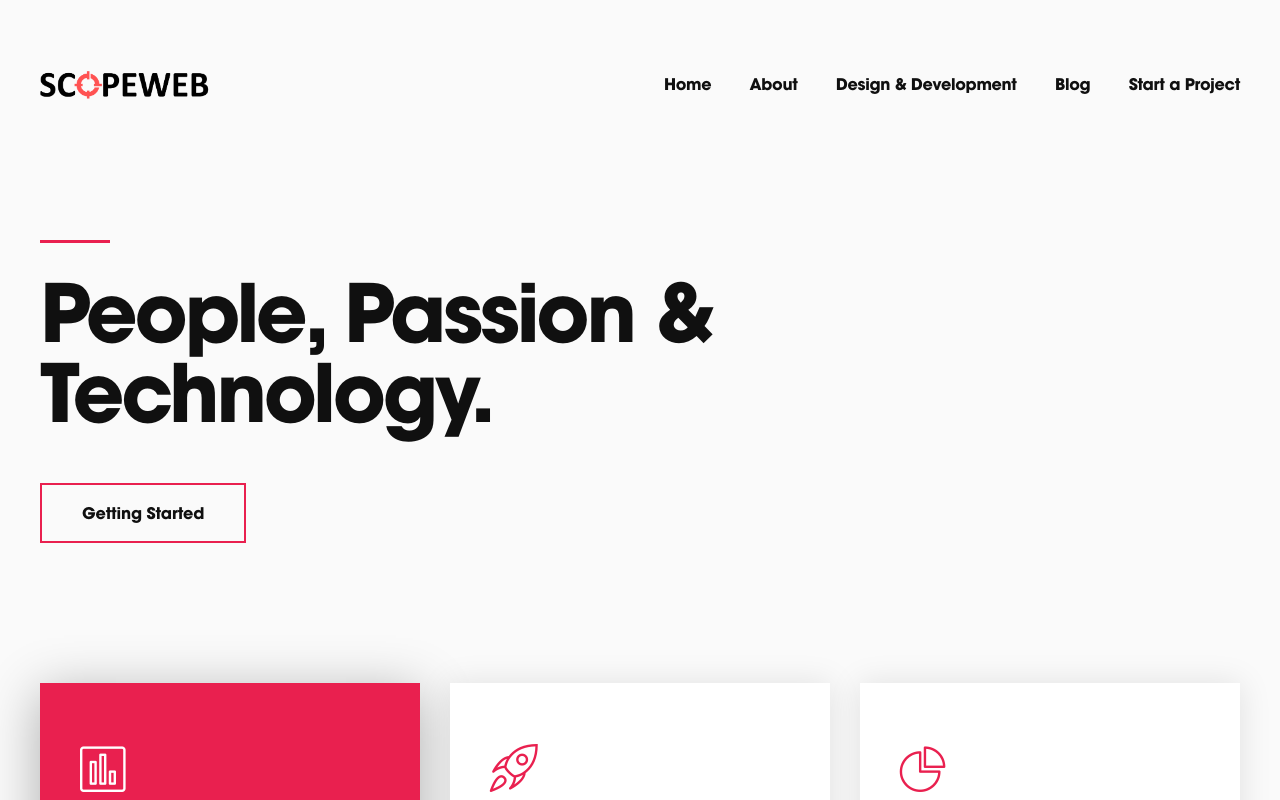
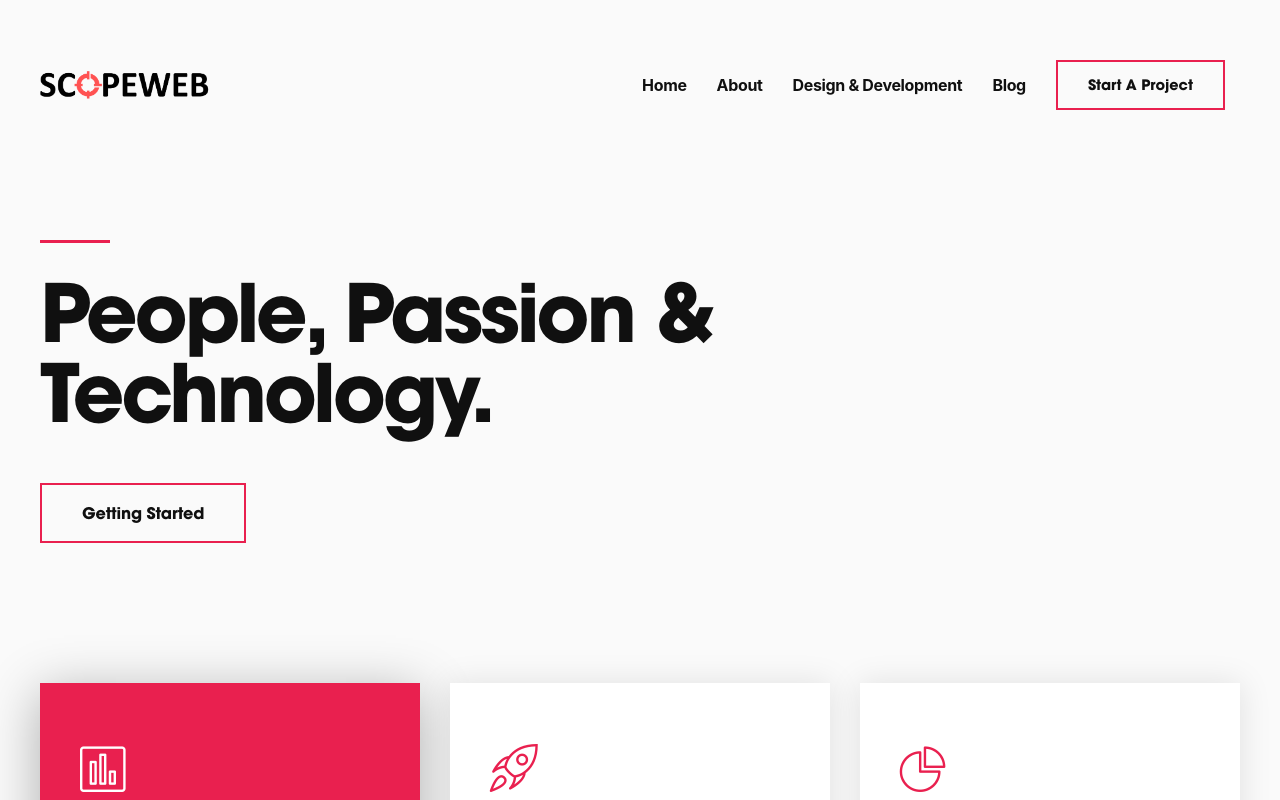
Before and after one commit to Scopeweb/components, a React (Create React App) app: page / in a window 1280 px wide. Shown: the top 800 px of the page. Built offline with nearby package versions, Linux system fonts and the light colour scheme; no server answers.

Commit message:
Added navbar button styling

```diff
--- a/package.json
+++ b/package.json
@@ -3,11 +3,14 @@
   "version": "0.1.0",
   "private": true,
   "dependencies": {
+    "axios": "^0.18.0",
+    "contentful": "^7.0.5",
     "jquery": "^3.3.1",
     "react": "^16.6.3",
     "react-dom": "^16.6.3",
     "react-helmet": "^5.2.0",
     "react-mailchimp-subscribe": "^2.0.2",
+    "react-markdown": "^4.0.3",
     "react-modal": "^3.6.1",
     "react-owl-carousel": "^2.3.1",
     "react-router-dom": "^4.3.1",
--- a/src/Components/Blog/Blog.js
+++ b/src/Components/Blog/Blog.js
@@ -1,18 +1,39 @@
-import React, { Component } from 'react';
+import React from 'react'
+import * as contentful from 'contentful'
 
 import Navbar from '../Global/Navbar/Navbar';
+import BlogItem from './BlogItem/BlogItem';
 
-class Blog extends Component {
+class Blog extends React.Component {
+  state = {
+    posts: []
+  }
+  client = contentful.createClient({
+    space: '5bn9q0airq7w',
+    accessToken: '4b25a0a20b2ebc037d5b960990915530c5c87c6c0cb8d26f8bb67db56a8b42c7'
+  })
+  componentDidMount() {
+    this.fetchPosts().then(this.setPosts);
+  }
+  fetchPosts = () => this.client.getEntries()
+  setPosts = response => {
+    this.setState({
+      posts: response.items
+    })
+  }
   render() {
     return (
         <React.Fragment>
             <Navbar />
             <div>
-                    <h1>Blog</h1>
+                <p>This is the Blog Page</p>
+                <br/>
+                { this.state.posts.map(({fields}, i) =>
+                    <BlogItem key={i} {...fields} />
+                )}
             </div>
         </React.Fragment>
-        );
+    )
   }
 }
-
-export default Blog;
+export default Blog
--- /dev/null
+++ b/src/Components/Blog/BlogItem/BlogItem.js
@@ -0,0 +1,11 @@
+import React from 'react';
+import * as Markdown from 'react-markdown';
+
+const BlogItem = (props) => (
+    <div className="box content">
+        <h1>{props.title}</h1>
+        <Markdown source={props.content} />
+    </div>
+)
+
+export default BlogItem
--- a/src/Components/Global/Navbar/Menu/Menu.js
+++ b/src/Components/Global/Navbar/Menu/Menu.js
@@ -7,11 +7,21 @@ class Menu extends Component {
             <div>
                 <nav className="menu" data-uk-scrollspy-nav="offset: 0; closest: li; scroll: true">
                     <ul>
-                        <li><Link to='/' activeClassName="uk-active">Home</Link></li>
-                        <li><Link to='/about' activeClassName="uk-active">About</Link></li>
-                        <li><Link to='/how-we-work' activeClassName="uk-active">Design &amp; Development</Link></li>
-                        <li><Link to='/blog' activeClassName="uk-active">Blog</Link></li>
-                        <li><Link to='#pr__contact'>Start a Project</Link></li>
+                        <div class="uk-navbar-item">
+                            <li><Link to='/' activeClassName="uk-active">Home</Link></li>
+                        </div>
+                        <div class="uk-navbar-item">
+                            <li><Link to='/about' activeClassName="uk-active">About</Link></li>
+                        </div>
+                        <div class="uk-navbar-item">
+                            <li><Link to='/how-we-work' activeClassName="uk-active">Design &amp; Development</Link></li>
+                        </div>
+                        <div class="uk-navbar-item">
+                            <li><Link to='/blog' activeClassName="uk-active">Blog</Link></li>
+                        </div>
+                        <div class="uk-navbar-item">
+                            <button className="uk-button uk-button-default">Start a project</button>
+                        </div>
                     </ul>
                 </nav>
             </div>
--- a/src/Styles/Style.css
+++ b/src/Styles/Style.css
@@ -147,6 +147,10 @@ h6,
 
 .pr-text-small {
   font-size: 14px;
+}
+
+pr__header .text-light .menu>ul>li:hover {
+  color: #ffffff;
 }
 
 /* Blockquote */
--- a/src/index.js
+++ b/src/index.js
@@ -2,6 +2,18 @@ import React from 'react';
 import ReactDOM from 'react-dom';
 import App from './App';
 import * as serviceWorker from './serviceWorker';
+import * as contentful from 'contentful';
+
+var client = contentful.createClient({
+    space: '5bn9q0airq7w',
+    accessToken: '4b25a0a20b2ebc037d5b960990915530c5c87c6c0cb8d26f8bb67db56a8b42c7' })
+  client.getEntries().then(entries => {
+    entries.items.forEach(entry => {
+      if(entry.fields) {
+        console.log(entry.fields)
+      }
+    })
+  })
 
 ReactDOM.render(<App />, document.getElementById('root'));
 
```
Also changed, not shown: src/Components/Global/Navbar/Navbar.js (+0 -9 lines), 1 other file (tests, documents, lock files or other folders). Lines whose indentation alone changed are shown as unchanged.
